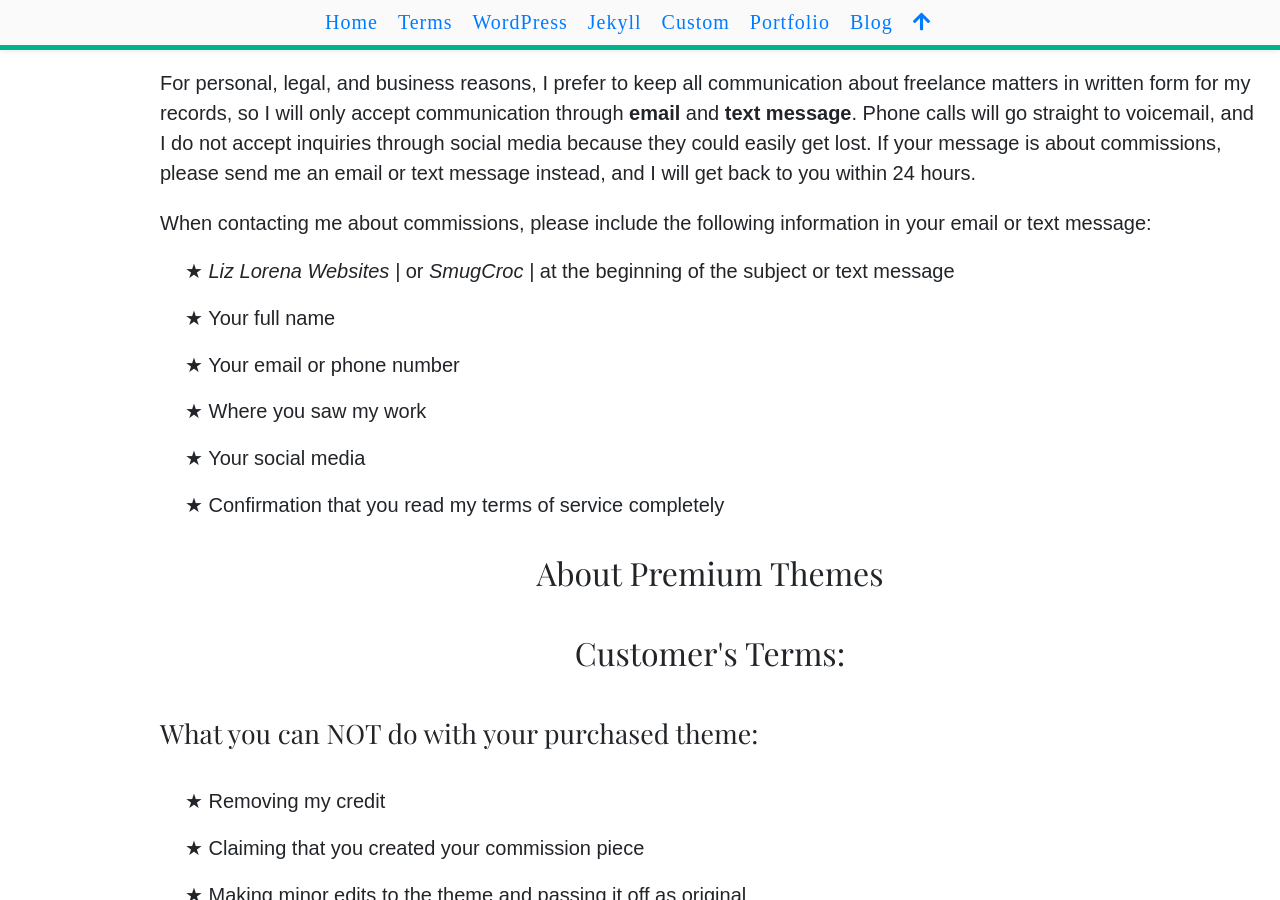
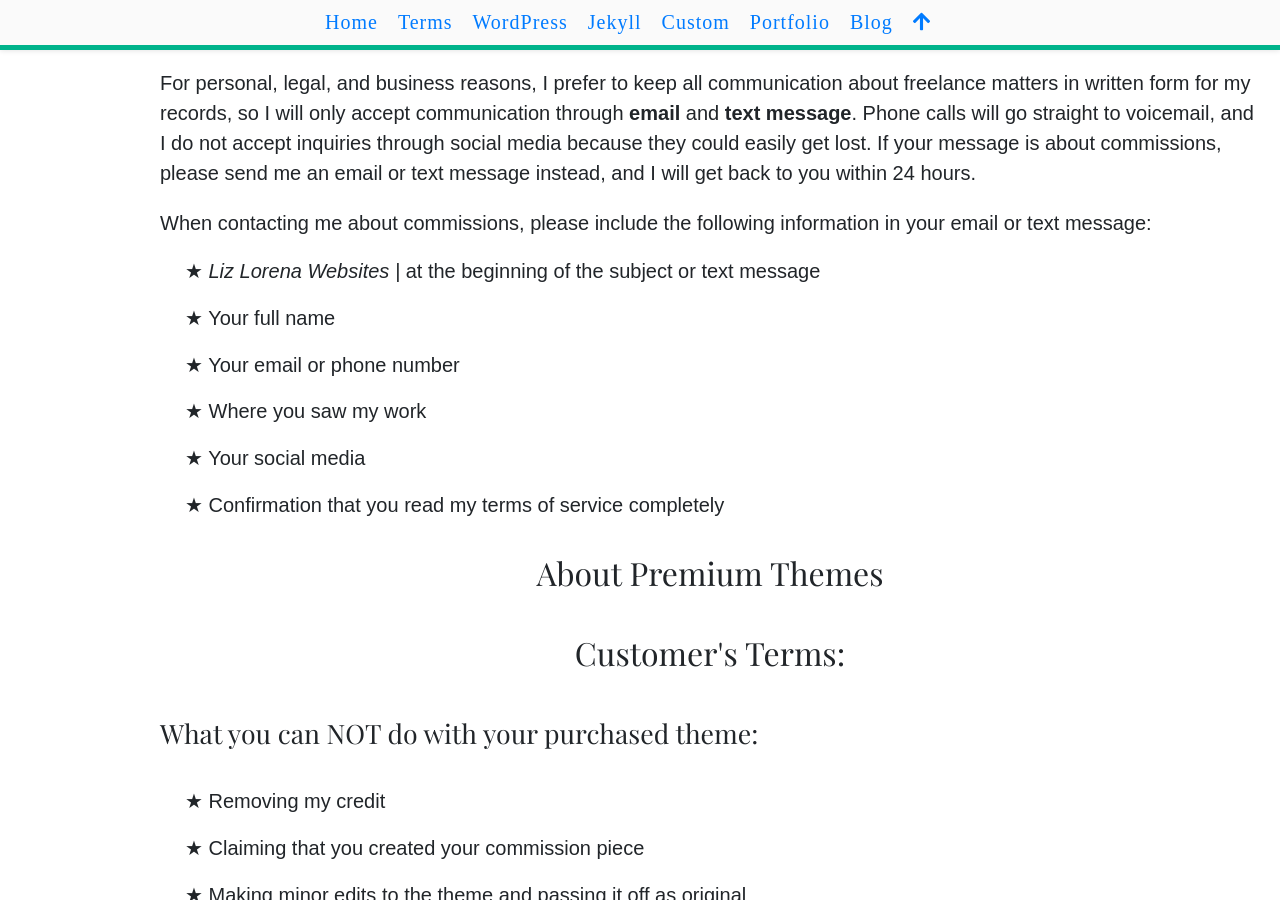
Before and after one commit to byliz/themes, a Jekyll site: the page built from tos/index.html, in a window 1280 px wide and 900 px high, scrolled down 1541 px. Built offline with Jekyll 4.4.1, drawn with Linux system fonts in a browser that asks for light colours; nearby versions of some CDN libraries.

Commit message:
Update index.html

```diff
--- a/tos/index.html
+++ b/tos/index.html
@@ -49,7 +49,7 @@
 <p>When contacting me about commissions, please include the following information in your email or text message:</p>
 
 <ul>
-	<li><em>Liz Lorena Websites |</em> or <em>SmugCroc |</em> at the beginning of the subject or text message</li>
+	<li><em>Liz Lorena Websites |</em> at the beginning of the subject or text message</li>
 	<li>Your full name</li>
 	<li>Your email or phone number</li>
 	<li>Where you saw my work</li>
```
